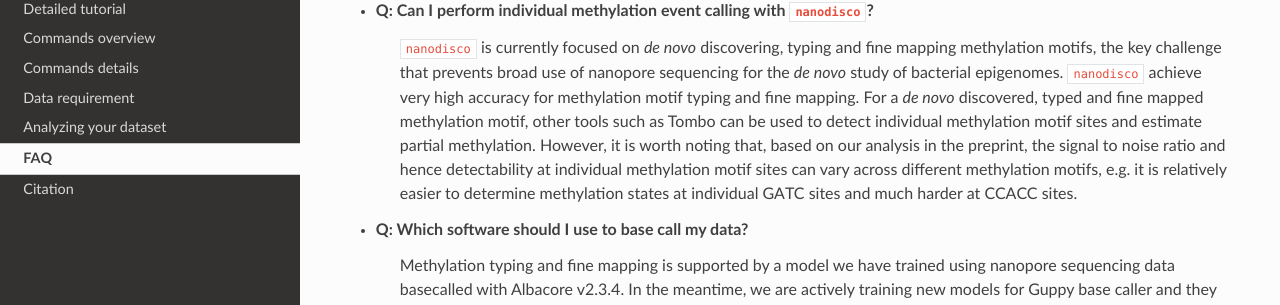
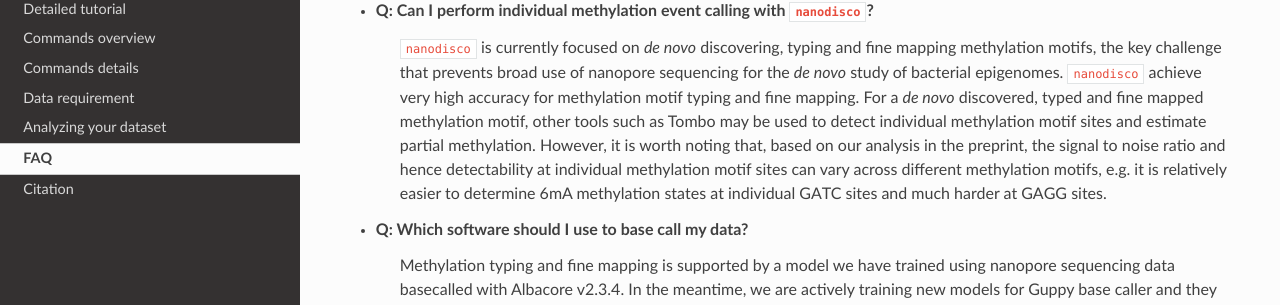
Before and after one commit to fanglab/nanodisco, a Sphinx documentation site: the page built from docs/faq.rst, in a window 1280 px wide and 900 px high, scrolled down 932 px. Shown: the part 170-475 px from the top of the window. Built offline with Sphinx 7.4.7 and the Read the Docs theme 2.0.0, drawn with Linux system fonts in a browser that asks for light colours.

Commit message:
Fix typos in documentation

```diff
--- a/docs/faq.rst
+++ b/docs/faq.rst
@@ -23,7 +23,7 @@
      Our methylation binning procedure is base caller agnostic as long as all nanopore datasets were base called with the same software version as well as the methylated motif detection. It's not the case for motif typing and fine mapping procedure because it relies on provided models that we trained with data from a specific base caller version. Substantial changes in base calling software would affect the methylation signal and could reduce model accuracy. Unfortunately, with the fast pace of base caller update, it's unlikely that we can keep up and create a model for every base caller version. However, most software update should have little effect on the signal and using the most recent model should provide good performance but you should proceed with cautions.
 
 * Q: Can I perform individual methylation event calling with ``nanodisco``?
-     ``nanodisco`` is currently focused on *de novo* discovering, typing and fine mapping methylation motifs, the key challenge that prevents broad use of nanopore sequencing for the *de novo* study of bacterial epigenomes. ``nanodisco`` achieve very high accuracy for methylation motif typing and fine mapping. For a *de novo* discovered, typed and fine mapped methylation motif, other tools such as Tombo can be used to detect individual methylation motif sites and estimate partial methylation. However, it is worth noting that, based on our analysis in the preprint, the signal to noise ratio and hence detectability at individual methylation motif sites can vary across different methylation motifs, e.g. it is relatively easier to determine methylation states at individual GATC sites and much harder at CCACC sites.
+     ``nanodisco`` is currently focused on *de novo* discovering, typing and fine mapping methylation motifs, the key challenge that prevents broad use of nanopore sequencing for the *de novo* study of bacterial epigenomes. ``nanodisco`` achieve very high accuracy for methylation motif typing and fine mapping. For a *de novo* discovered, typed and fine mapped methylation motif, other tools such as Tombo may be used to detect individual methylation motif sites and estimate partial methylation. However, it is worth noting that, based on our analysis in the preprint, the signal to noise ratio and hence detectability at individual methylation motif sites can vary across different methylation motifs, e.g. it is relatively easier to determine 6mA methylation states at individual GATC sites and much harder at GAGG sites.
 
 * Q: Which software should I use to base call my data?
      Methylation typing and fine mapping is supported by a model we have trained using nanopore sequencing data basecalled with Albacore v2.3.4. In the meantime, we are actively training new models for Guppy base caller and they will be released soon. Methylation binning of metagenomic contigs can be performed on nanopore data basecalled with any software (e.g. Albacore, Guppy) but note that we expect better results with more accurate base calling, therefore the latest base caller version is recommended.
```
